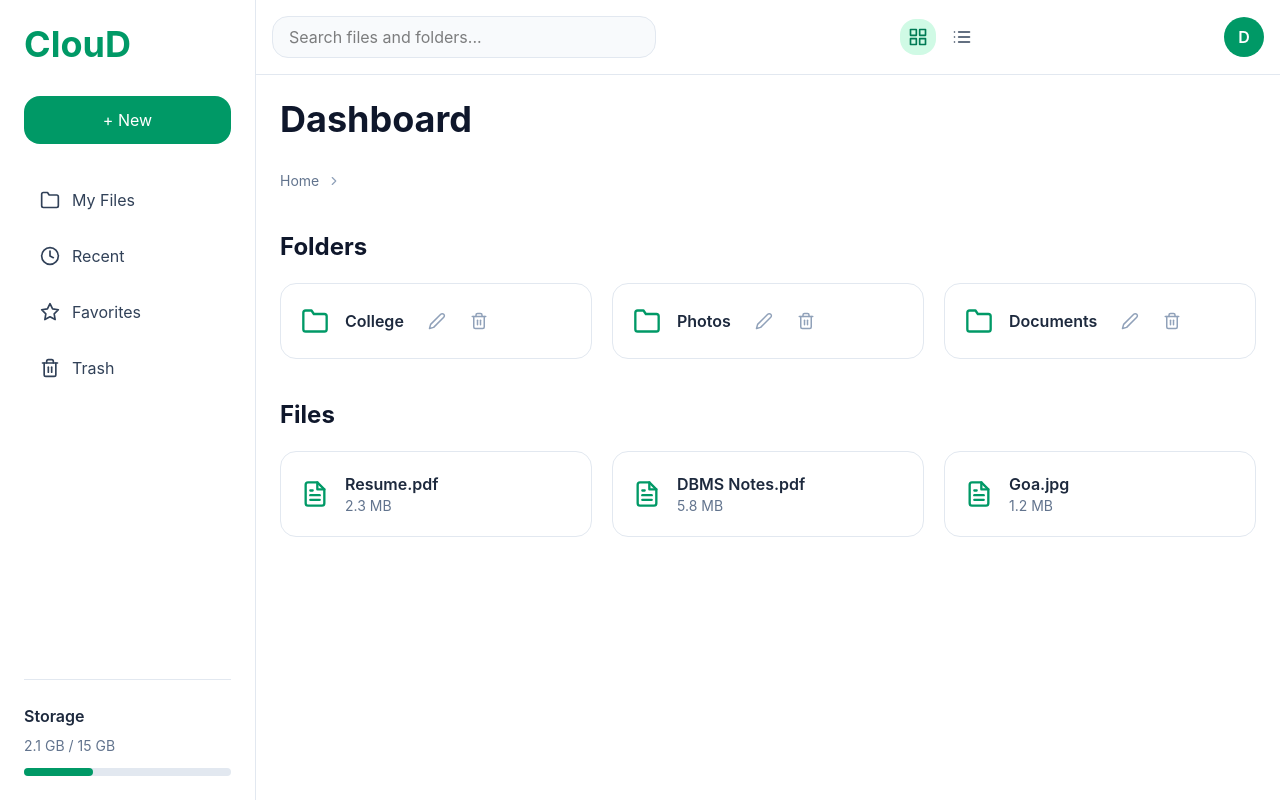
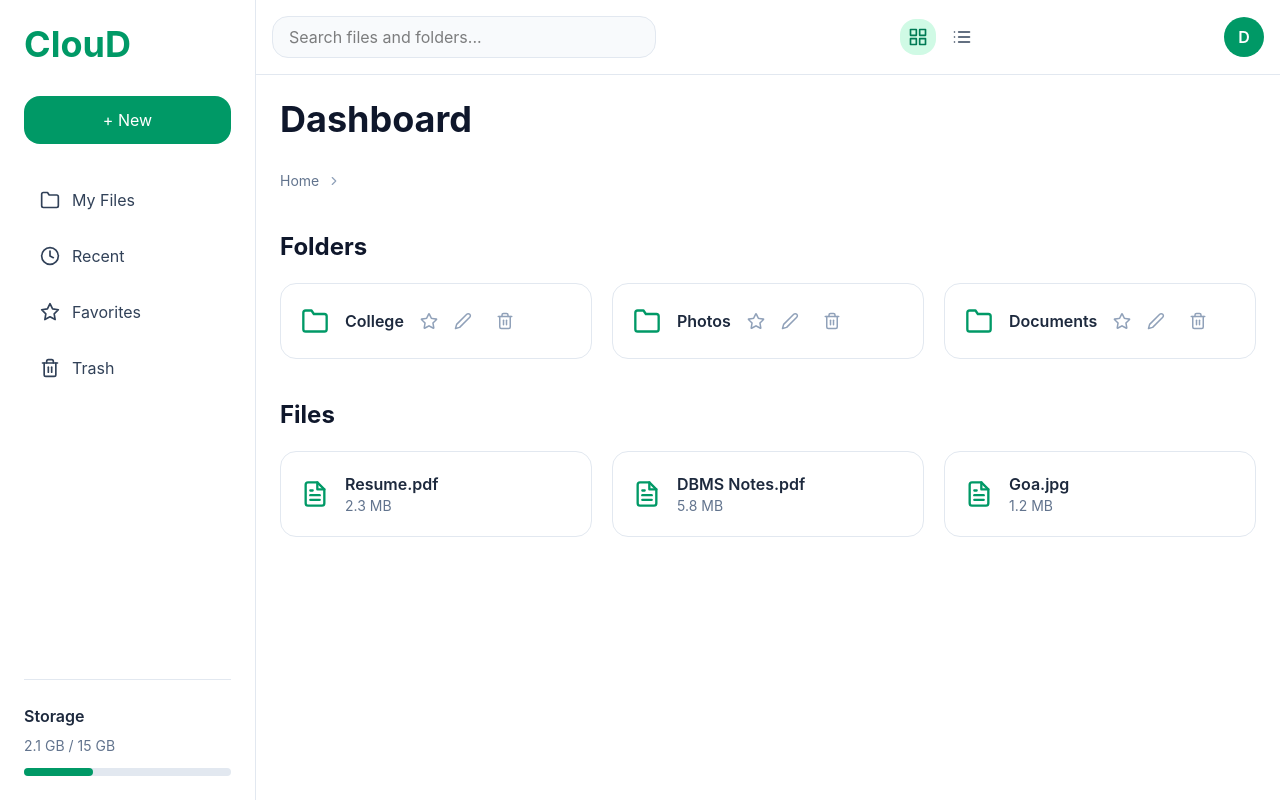
Before and after one commit to DwarkadhishKapse/cloud-storage-platform, a React (Vite) app in the folder client/: page / in a window 1280 px wide. Built offline with nearby package versions, Linux system fonts and the light colour scheme.

Commit message:
feat: implement folder favorites functionality

```diff
--- a/client/src/components/FolderCard.jsx
+++ b/client/src/components/FolderCard.jsx
@@ -1,6 +1,14 @@
 import { FiFolder, FiTrash2, FiEdit2 } from "react-icons/fi";
+import { FaStar, FaRegStar } from "react-icons/fa";
 
-const FolderCard = ({ name, onClick, onDelete, onEdit }) => {
+const FolderCard = ({
+  name,
+  onClick,
+  onDelete,
+  onEdit,
+  onFavorite,
+  isFavorite,
+}) => {
   return (
     <div
       onClick={onClick}
@@ -12,6 +20,18 @@ const FolderCard = ({ name, onClick, onDelete, onEdit }) => {
       </div>
 
       <div className="flex items-center gap-2">
+        <button
+          onClick={(e) => {
+            e.stopPropagation();
+            onFavorite();
+          }}
+        >
+          {isFavorite ? (
+            <FaStar size={18} className="text-yellow-500" />
+          ) : (
+            <FaRegStar size={18} className="text-slate-400" />
+          )}
+        </button>
         <button
           onClick={(e) => {
             e.stopPropagation();
--- a/client/src/pages/DashboardPage.jsx
+++ b/client/src/pages/DashboardPage.jsx
@@ -42,7 +42,8 @@ const DashboardPage = () => {
   const [folderToDelete, setFolderToDelete] = useState(null);
   const [folderToEdit, setFolderToEdit] = useState(null);
 
-  const { folders, deleteFolder, renameFolder } = useFolderStore();
+  const { folders, deleteFolder, renameFolder, toggleFolder } =
+    useFolderStore();
 
   const normalizedQuery = searchQuery.toLowerCase().trim();
 
@@ -86,9 +87,11 @@ const DashboardPage = () => {
               <FolderCard
                 key={folder.id}
                 name={folder.name}
+                isFavorite={folder.isFavorite}
                 onClick={() => navigate(`/folder/${folder.id}`)}
                 onDelete={() => setFolderToDelete(folder)}
                 onEdit={() => setFolderToEdit(folder)}
+                onFavorite={() => toggleFolder(folder.id)}
               />
             ))}
           </div>
--- a/client/src/store/useFolderStore.js
+++ b/client/src/store/useFolderStore.js
@@ -5,14 +5,17 @@ const useFolderStore = create((set) => ({
     {
       id: 1,
       name: "College",
+      isFavorite: false,
     },
     {
       id: 2,
       name: "Photos",
+      isFavorite: false,
     },
     {
       id: 3,
       name: "Documents",
+      isFavorite: false,
     },
   ],
 
@@ -23,6 +26,7 @@ const useFolderStore = create((set) => ({
         {
           id: Date.now(),
           name,
+          isFavorite: false,
         },
       ],
     })),
@@ -38,6 +42,15 @@ const useFolderStore = create((set) => ({
         folder.id === id ? { ...folder, name: newName } : folder,
       ),
     })),
+
+  toggleFolder: (id) =>
+    set((state) => ({
+      folders: state.folders.map((folder) =>
+        folder.id === id
+          ? { ...folder, isFavorite: !folder.isFavorite }
+          : folder,
+      ),
+    })),
 }));
 
 export default useFolderStore;
```
